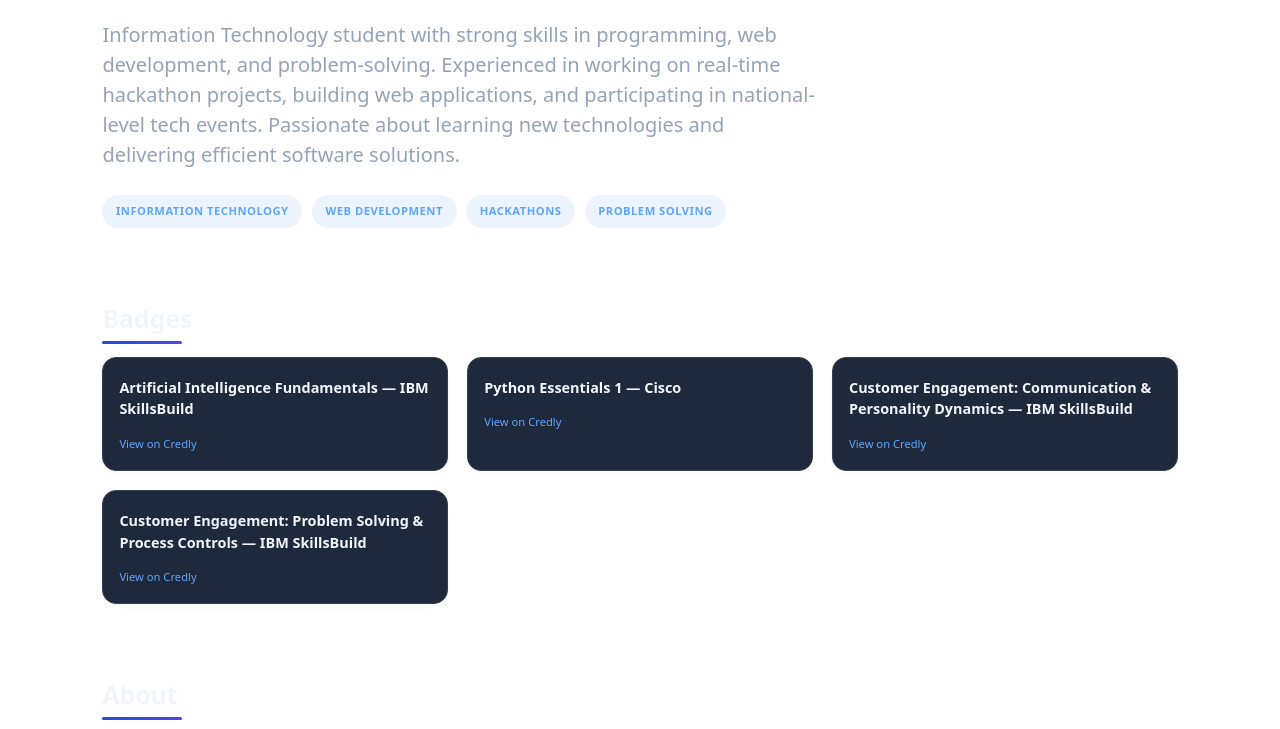
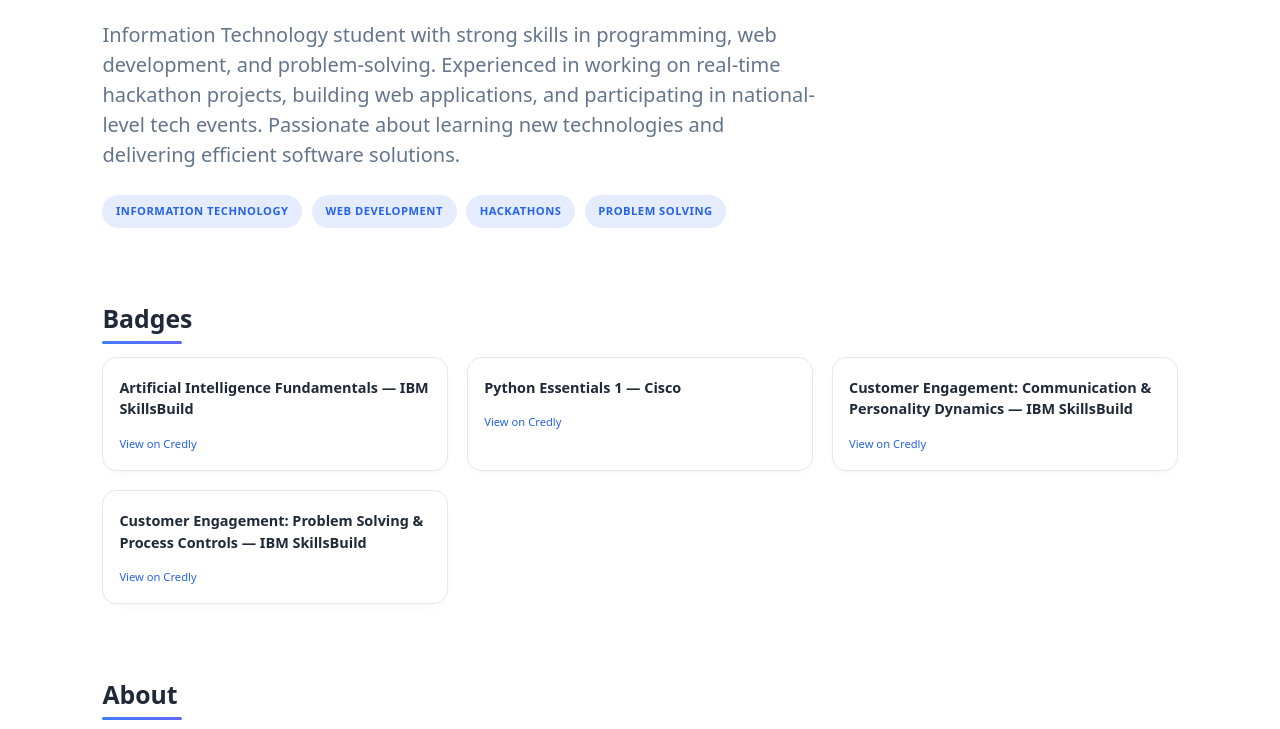
Before and after one commit to VaishnaviPatil-gif/Personal-portfolio, a plain HTML site: page index.html in a window 1280 px wide. Shown: the part 216-945 px from the top of the page. Drawn offline with Linux system fonts and the dark colour scheme; a script that the page names is missing.

Commit message:
Update index.html

```diff
--- a/index.html
+++ b/index.html
@@ -17,17 +17,7 @@
       --radius: 14px;
       --gradient: linear-gradient(135deg,#3b82f6 0%,#6366f1 50%,#8b5cf6 100%);
     }
-    @media (prefers-color-scheme: dark) {
-      :root {
-        --bg: #0f172a;
-        --text: #f1f5f9;
-        --accent: #60a5fa;
-        --accent-rgb: 96,165,250;
-        --border: #334155;
-        --muted: #94a3b8;
-        --gradient: linear-gradient(135deg,#1d4ed8 0%,#4f46e5 50%,#7c3aed 100%);
-      }
-    }
+    /* Removed dark mode overrides to keep colors consistent everywhere */
     * { box-sizing: border-box; }
     html { scroll-behavior: smooth; }
     body { margin:0; font-family: system-ui,-apple-system,"Segoe UI",Roboto,Ubuntu,sans-serif; background:#ffffff; color: var(--text); line-height:1.5; }
@@ -71,7 +61,7 @@
     .panel-grid { display:grid; gap:1.3rem; grid-template-columns:repeat(auto-fit,minmax(260px,1fr)); }
     .panel { background:#fff; color:#111827; border:1px solid var(--border); padding:1.1rem 1.1rem 1rem; border-radius:var(--radius); position:relative; display:flex; flex-direction:column; box-shadow:0 4px 16px -6px rgba(0,0,0,.08); transition: transform .25s ease, box-shadow .25s ease; }
     .panel:hover { transform: translateY(-6px); box-shadow:0 12px 30px -12px rgba(0,0,0,.25); }
-    @media (prefers-color-scheme: dark){ .panel { background:#1e293b; color:#f1f5f9; } }
+
     .panel h3 { margin:.15rem 0 .55rem; font-size:1rem; letter-spacing:.4px; }
     .panel small { font-size:.7rem; color:var(--muted); display:block; margin-bottom:.55rem; }
     .badge { margin-top:auto; font-size:.65rem; font-weight:600; letter-spacing:.6px; background:rgba(var(--accent-rgb),.18); color:var(--accent); padding:.4rem .6rem; border-radius:8px; display:inline-block; }
@@ -85,7 +75,7 @@
     .typewriter .iam { color: var(--text); }
     .typewriter .typed-role { color: var(--accent); text-decoration: underline; text-underline-offset: 2px; }
     .typewriter .caret { width:2px; height:1.1em; background:var(--text); opacity:.8; animation:blink .9s steps(2,end) infinite; align-self:flex-end; margin-bottom:.15em; }
-    @media (prefers-color-scheme: dark){ .typewriter .caret { background:#f1f5f9; } }
+
     @keyframes blink { 50% { opacity:0; } }
     /* Skills */
     .skills-wrap { display:grid; gap:1rem; grid-template-columns: repeat(auto-fit, minmax(220px, 1fr)); }
@@ -93,7 +83,7 @@
     .skill-top { display:flex; align-items:center; justify-content:space-between; margin-bottom:.55rem; font-size:.85rem; font-weight:600; }
     .skill-bar { height:10px; border-radius:999px; background:#e5e7eb; overflow:hidden; }
     .skill-fill { height:100%; width:0; background: var(--gradient); border-radius:999px; transition: width .9s ease; }
-    @media (prefers-color-scheme: dark){ .skill-item { background:#1e293b; } .skill-bar { background:#334155; } }
+
     /* Projects */
     .projects-grid { display:grid; gap:1.3rem; grid-template-columns:repeat(auto-fit,minmax(280px,1fr)); }
     .project { background:#fff; border:1px solid var(--border); padding:1rem 1rem .85rem; border-radius:var(--radius); display:flex; flex-direction:column; box-shadow:0 4px 18px -8px rgba(0,0,0,.1); transition: transform .25s ease, box-shadow .25s ease; }
@@ -102,12 +92,12 @@
     .project p { font-size:.75rem; margin:0 0 .95rem; color:var(--muted); }
     .project a.cta { margin-top:auto; align-self:flex-start; background:var(--gradient); color:#fff; font-size:.7rem; padding:.55rem .9rem; border-radius:9px; text-decoration:none; font-weight:600; letter-spacing:.5px; background-size:200% 100%; transition:background-position .4s ease, transform .2s ease; }
     .project a.cta:hover { background-position:100% 0; transform: translateY(-1px); }
-    @media (prefers-color-scheme: dark){ .project { background:#1e293b; } }
+
     /* Badges */
     .badges-grid { display:grid; gap:1.2rem; grid-template-columns:repeat(auto-fit,minmax(260px,1fr)); }
     .badge-card { background:#fff; border:1px solid var(--border); border-radius:var(--radius); padding:1rem; box-shadow:0 4px 14px -8px rgba(0,0,0,.1); transition: transform .25s ease, box-shadow .25s ease; }
     .badge-card:hover { transform: translateY(-6px); box-shadow:0 12px 28px -12px rgba(0,0,0,.22); }
-    @media (prefers-color-scheme: dark){ .badge-card { background:#1e293b; } }
+
     /* Contact */
     .contact-card { background:var(--gradient); padding:1.4rem 1.4rem 1.25rem; border-radius:var(--radius); color:#fff; box-shadow:0 4px 28px -10px rgba(0,0,0,.35); }
     .contact-card h3 { margin:.2rem 0 .7rem; font-size:1.35rem; }
```
